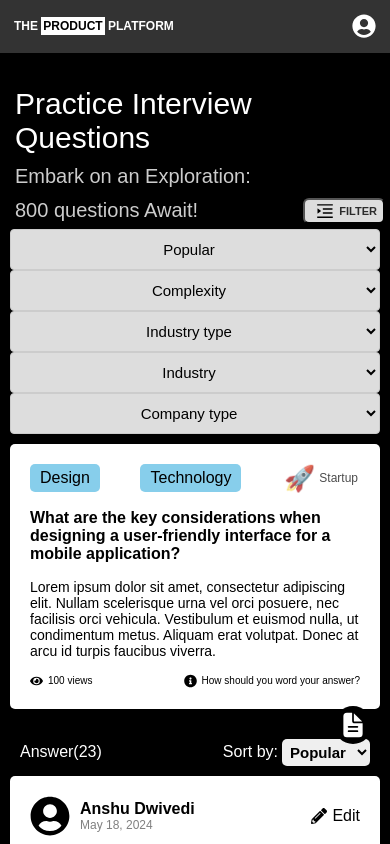
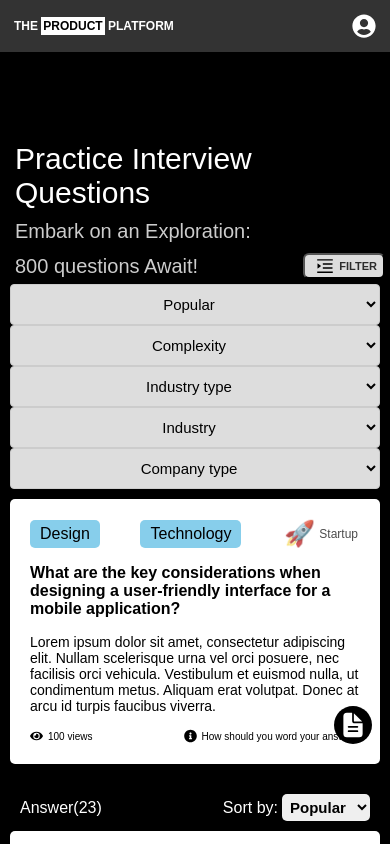
Before and after one commit to anshud49/anshudwivedi, a React (Create React App) app: page / in a window 390 px wide. Shown: the top 844 px of the page. Built offline with nearby package versions, Linux system fonts and the light colour scheme.

Commit message:
css updated

```diff
--- a/src/App.css
+++ b/src/App.css
@@ -8,7 +8,7 @@
   color: white;
   position: relative;
   width: 100%;
-  height: 100vh;
+  height: 110vh;
 }
 
 .header {
@@ -1014,6 +1014,9 @@
   .platform-text {
     font-size: 12px;
   }
+  .app {
+    height: 100%;
+  }
 }
 
 @media (max-width: 450px) {
--- a/src/App.js
+++ b/src/App.js
@@ -32,7 +32,7 @@
   const [andfeedbackText, setandFeedbackText] = useState('');
 
   /////////////////for not signed in user, make isLogin true///////////////////////
-  const [isLogin, setLogin] = useState(true);
+  const [isLogin, setLogin] = useState(false);
 
   const handleLogin = () => {
     setLogin(false);
@@ -218,7 +218,7 @@
         </div>
       </header>
 
-      <hr style={{ height: '1px', marginTop: '0', borderWidth: 0, color: 'red', backgroundColor: '#333', zIndex: '1' }} />
+      <hr style={{ height: '1px', display: (windowWidth>451) ?'flex':'none', marginTop: '0', borderWidth: 0, color: 'red', backgroundColor: '#333', zIndex: '1' }} />
       <div className="back-to-questions">
         <FaArrowLeft className="back-arrow" />
         <span className="back-text">Back to Questions</span>
```
